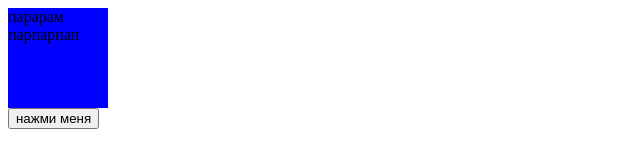
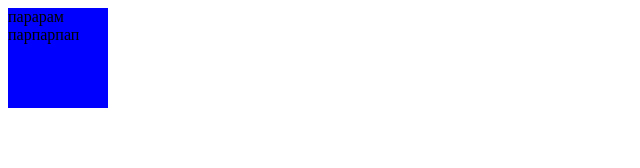
Before and after one commit to SergeyMilentiev/JavaScript_FirstSteps, a plain HTML site: page index.html in a window 1280 px wide. Shown: the whole page, without its empty margins (0-640 px from the left). Drawn offline with Linux system fonts and the light colour scheme.

Commit message:
removed buttom

```diff
--- a/index.html
+++ b/index.html
@@ -12,6 +12,6 @@
         парарам
         парпарпап
     </div>
-    <button type="button">нажми меня</button>
+
 </body>
 </html>
```
